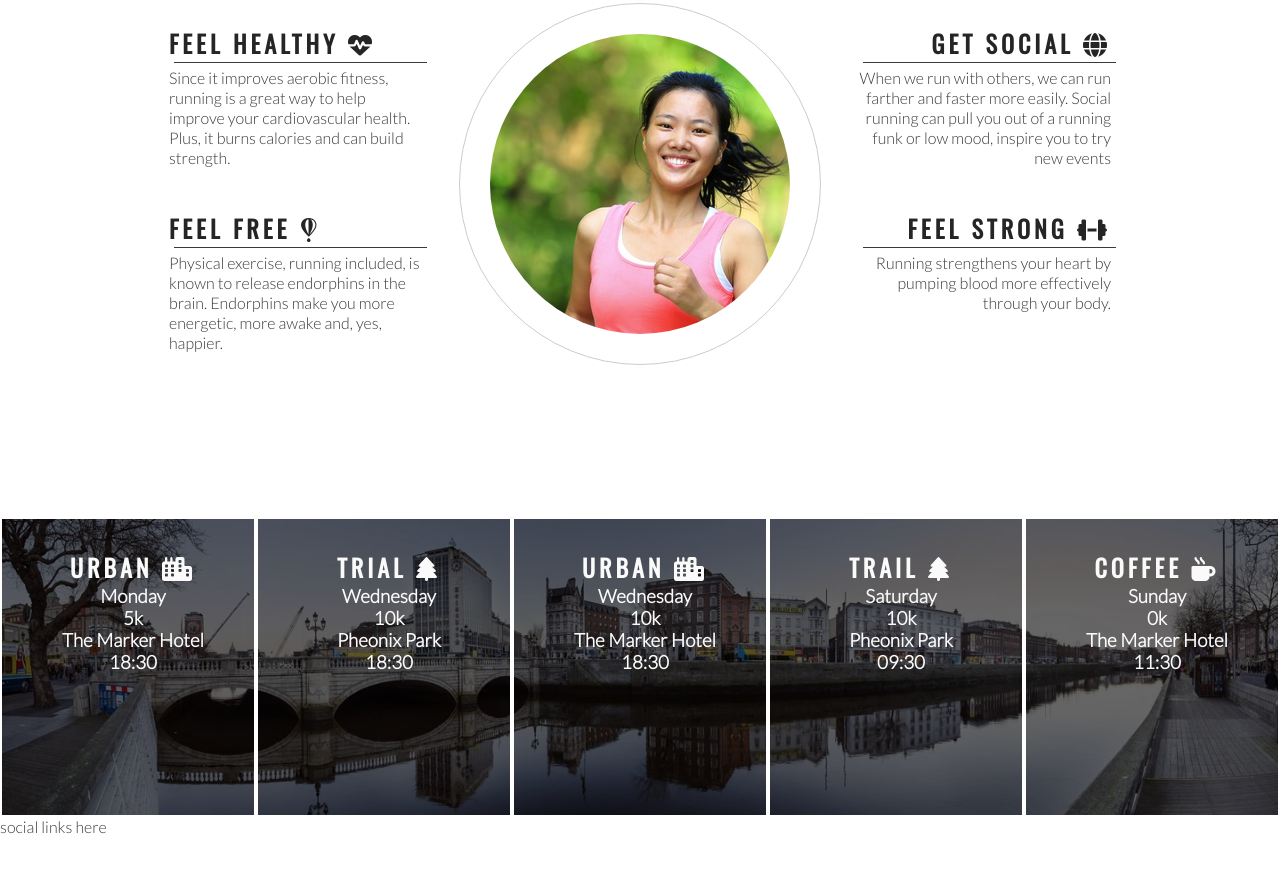
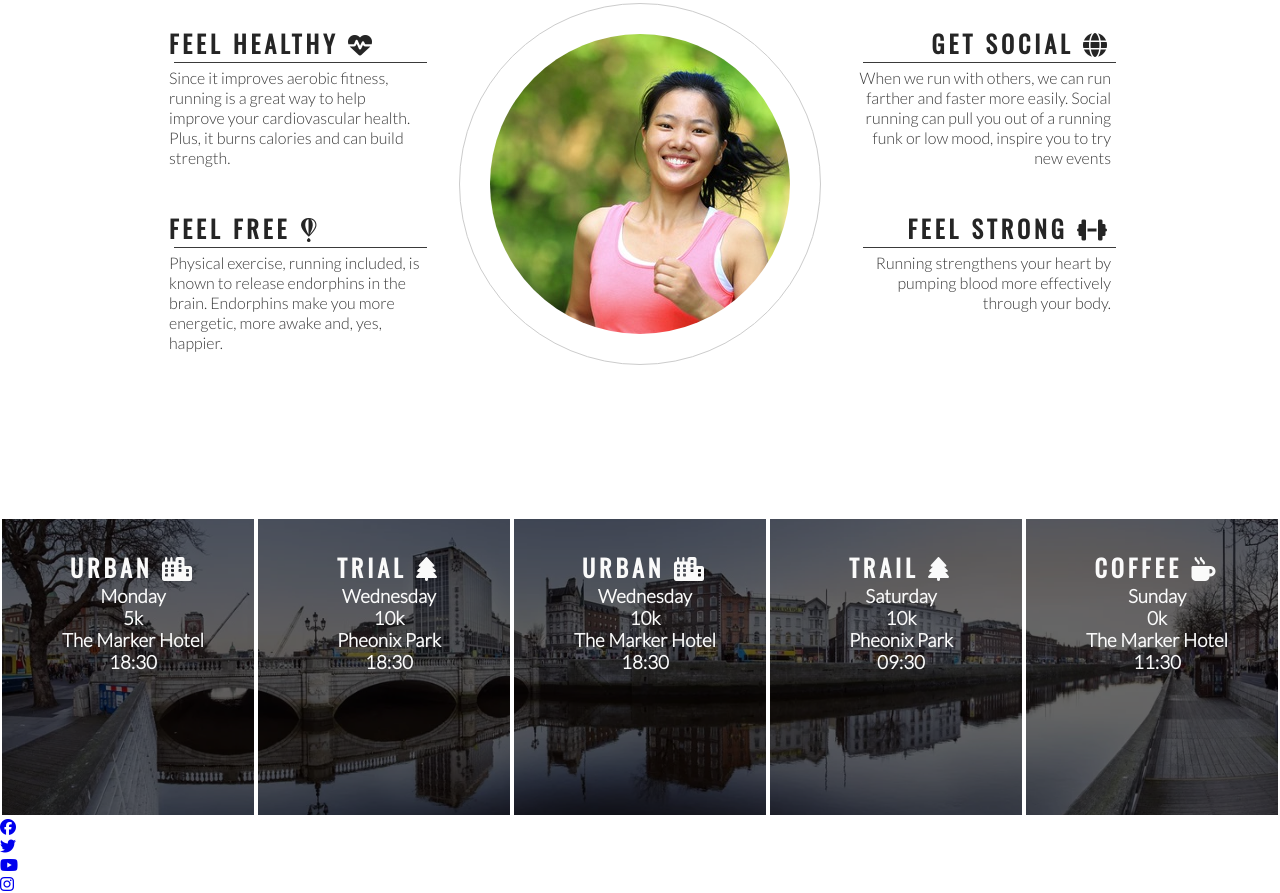
Before and after one commit to MattDunks94/love-running, a plain HTML site: page index.html in a window 1280 px wide. Shown: the part 778-1671 px from the top of the page. Before the commit the page ends 1614 px from the top, so only its background shows below. Drawn offline with nearby package versions, Linux system fonts and the light colour scheme.

Commit message:
add social media links to footer

```diff
--- a/index.html
+++ b/index.html
@@ -110,7 +110,24 @@
        </div>
     </section>
     <footer>
-        social links here
+        <ul>
+            <li>
+                <a href="https://en-gb.facebook.com/" target="_blank" rel="noopener"
+                aria-label="Visit our Facebook page (Opens new tab)"><i class="fa-brands fa-facebook"></i></a>
+            </li>
+            <li>
+                <a href="https://twitter.com/?lang=en" target="_blank" rel="noopener"
+                aria-label="Visit our Twitter page (Opens new tab)"><i class="fa-brands fa-twitter"></i></a>
+            </li>
+            <li>
+                <a href="https://www.youtube.com/" target="_blank" rel="noopener"
+                aria-label="Visit our Youtube page (Opens new tab)"><i class="fa-brands fa-youtube"></i></a>
+            </li>
+            <li>
+                <a href="https://www.instagram.com/" target="_blank" rel="noopener"
+                aria-label="Visit our Instagram page (Opens new tab)"><i class="fa-brands fa-instagram"></i></a>
+            </li>
+        </ul>
     </footer>
 <!-----Font Awesome Script---->
 <script src="https://kit.fontawesome.com/d6240d979c.js" crossorigin="anonymous"></script>
```
